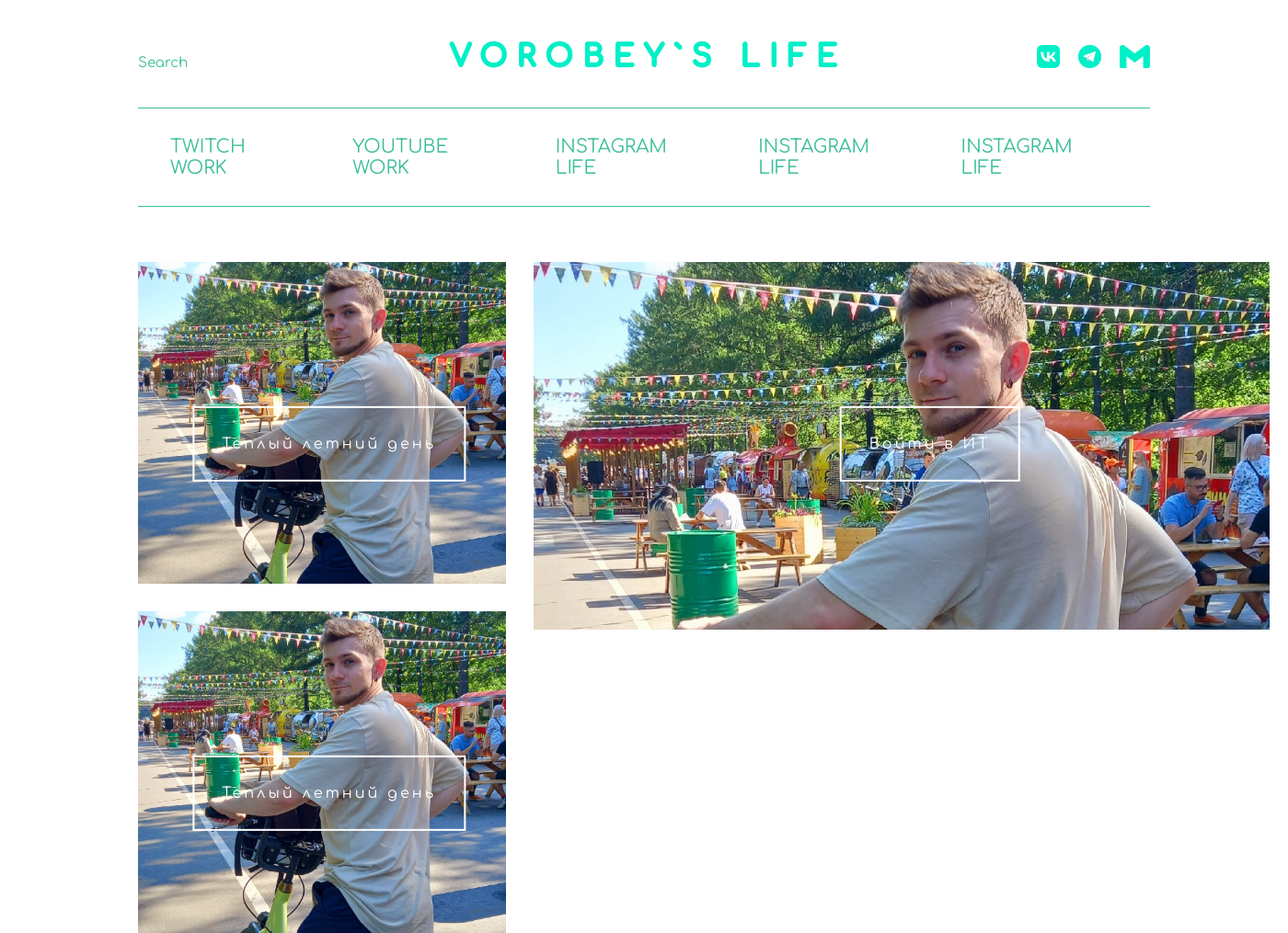
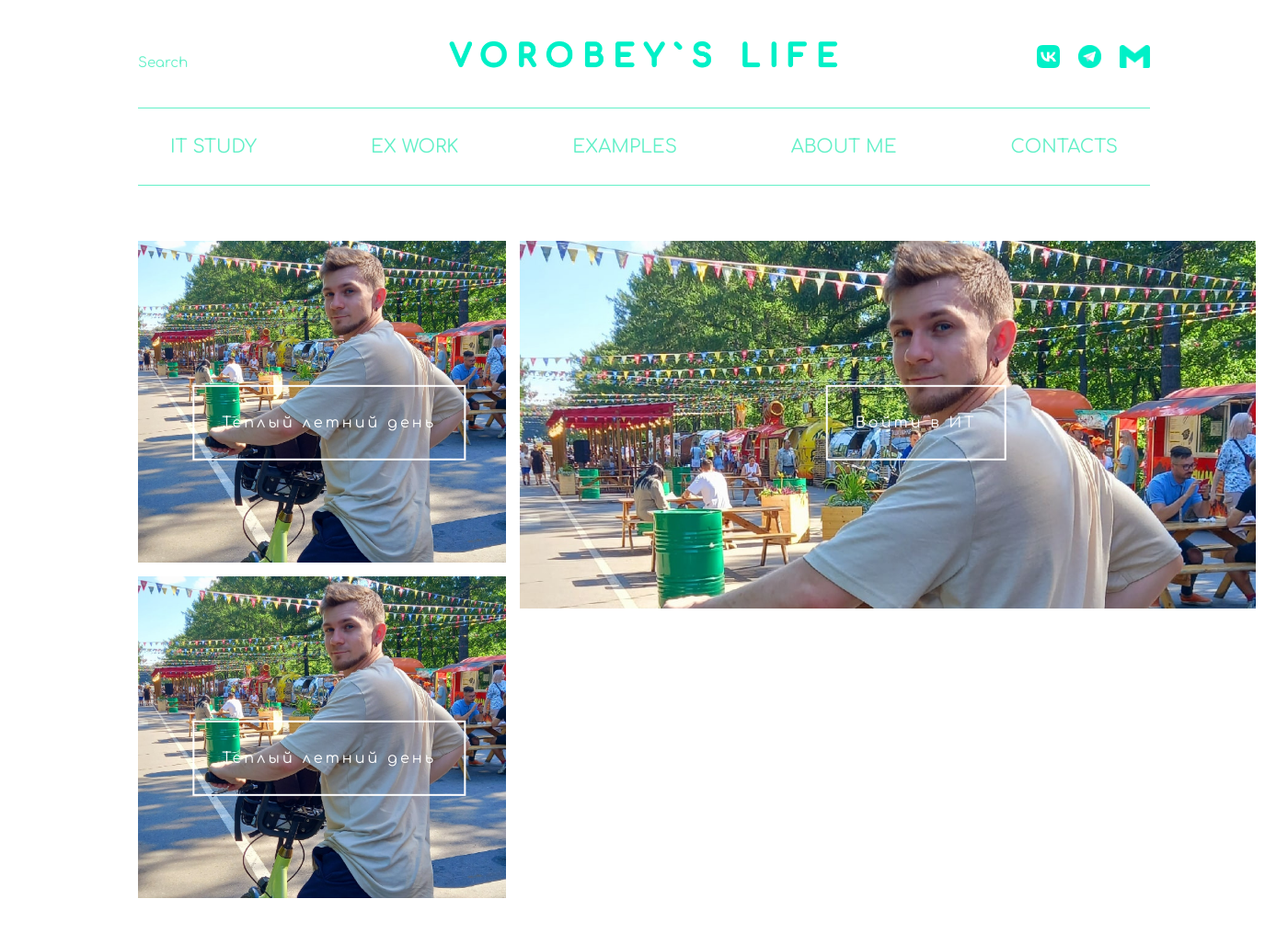
Before and after one commit to Vorobeey/my-pet-site, a Django app: page /blog/ in a window 1400 px wide. Shown: the whole page at 92% size. After the commit the page ends 977 px from the top, so only its background shows below. Run offline with Django 4.2, Linux system fonts and the light colour scheme.

Commit message:
Update .html and .css

```diff
--- a/petsite/blog/static/main.css
+++ b/petsite/blog/static/main.css
@@ -151,14 +151,14 @@ template {
     padding: 0;
     margin: 0;
     font-family: 'Comfortaa';
-    color: #3cbe99;
+    color: #63f0c8;
 }
 .header {
     margin: 60px 150px;
 }
 .header-top {
     padding-bottom: 30px;
-    border-bottom: 1px solid #3cbe99;
+    border-bottom: 1px solid #63f0c8;
 }
 .header-search {
     text-align: left;
@@ -181,7 +181,7 @@ template {
 .nav-item {
     display: flex;
     padding: 10px 10px;
-    border-bottom: 1px solid #3cbe99;
+    border-bottom: 1px solid #63f0c8;
     justify-content: center;
     justify-content: space-between;
 }
@@ -192,6 +192,9 @@ template {
 }
 .nav-item p:hover {
     background: rgb(51, 78, 52);
+}
+.nav-item a {
+    text-decoration: none;
 }
 .main-container {
     display: flex;
@@ -235,7 +238,7 @@ template {
     width: 400px;
     height: 350px;
     overflow: hidden;
-    margin-top: 30px;
+    margin-top: 15px;
 }
 .blog2 img {
     transition: .5s;
@@ -269,7 +272,7 @@ template {
     width: 800px;
     height: 400px;
     overflow: hidden;
-    margin-left: 30px;
+    margin-left: 15px;
 }
 .blog3 img {
     transition: .5s;
--- a/petsite/blog/templates/index.html
+++ b/petsite/blog/templates/index.html
@@ -27,21 +27,31 @@
         </div>
         <nav class="nav">
             <div class="nav-item">
-                <p class="twich">
-                    <span>TWITCH WORK</span>
-                </p>
-                <p class="youtube">
-                    <span>YOUTUBE WORK</span>
-                </p>
-                <p class="instagram">
-                    <span>INSTAGRAM LIFE</span>
-                </p>
-                <p class="instagram">
-                    <span>INSTAGRAM LIFE</span>
-                </p>
-                <p class="instagram">
-                    <span>INSTAGRAM LIFE</span>
-                </p>
+                <a href="#"><div class="it-study-div">
+                    <p class="it-study">
+                        <span>IT STUDY</span>
+                    </p>
+                </div></a>
+                <a href="#"><div class="ex-work-div">
+                    <p class="ex-work">
+                        <span>EX WORK</span>
+                    </p>
+                </div></a>
+                <a href="#"><div class="examples-div">
+                    <p class="examples">
+                        <span>EXAMPLES</span>
+                    </p>
+                </div></a>
+                <a href="#"><div class="about-me-div">
+                    <p class="about-me">
+                        <span>ABOUT ME</span>
+                    </p>
+                </div></a>
+                <a href="#"><div class="contacts-div">
+                    <p class="contacts">
+                        <span>CONTACTS</span>
+                    </p>
+                </div></a>
             </div>
         </nav>
     </header>
```
